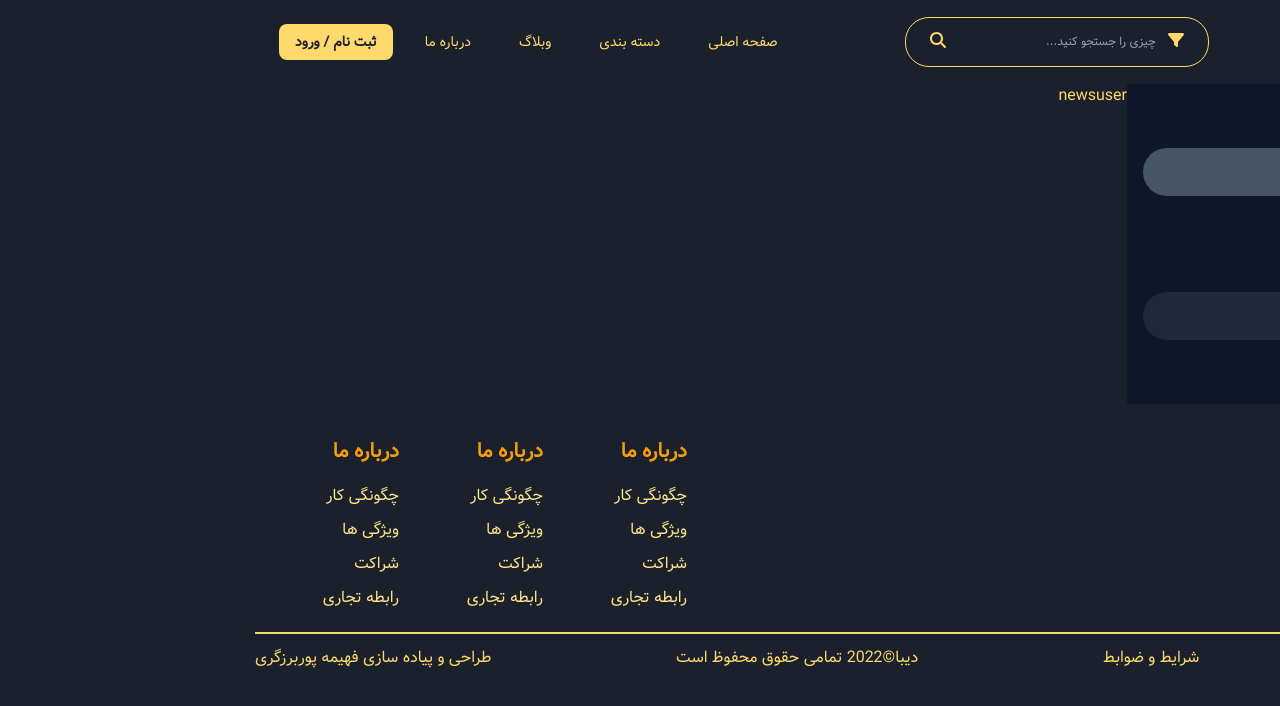
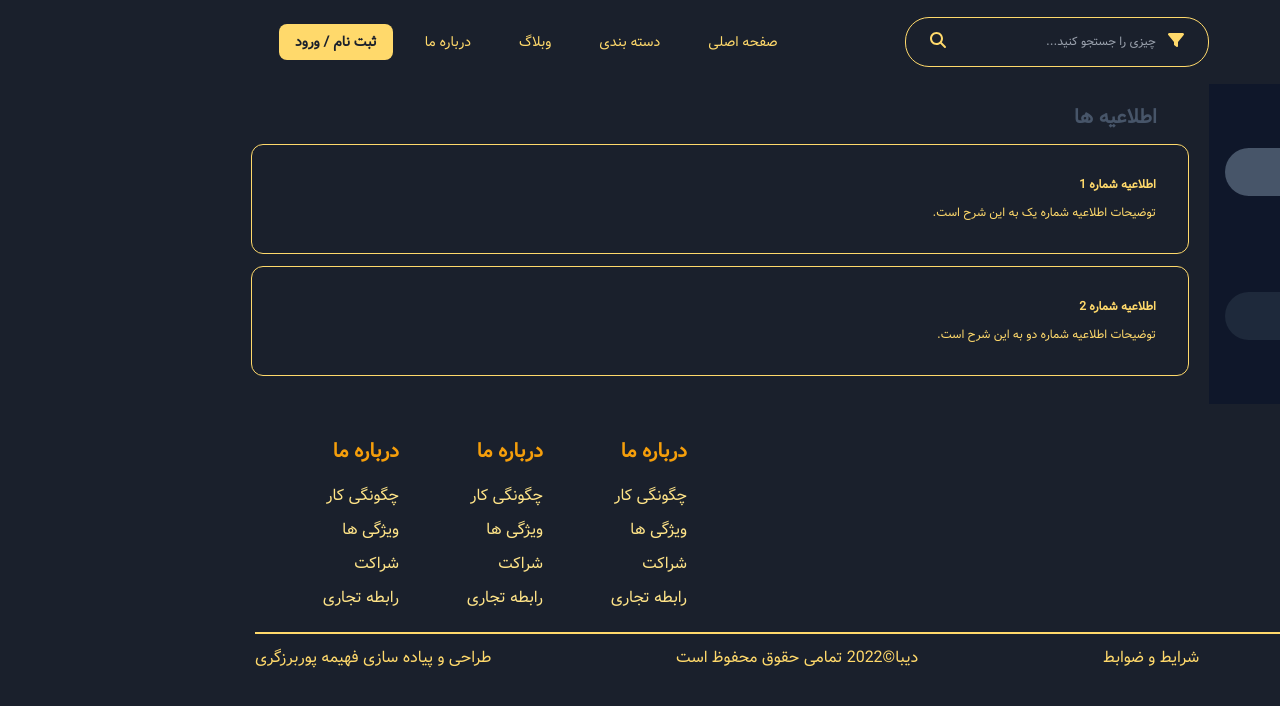
Before and after one commit to FahimePourbarzegary/DibaShop, a React (Vite) app: page /Dashboard/newsuser in a window 1280 px wide. Shown: the top 706 px of the page. Built offline with nearby package versions, Linux system fonts and the light colour scheme.

Commit message:
Style NewsPage

```diff
--- a/src/Pages/DashboardPage.tsx
+++ b/src/Pages/DashboardPage.tsx
@@ -11,6 +11,7 @@ import { NavLink, Route, Routes } from "react-router-dom";
 import Layout from "../Layout/Layout";
 import CartPage from "./CartPage";
 import FavoritePage from "./FavoritePage";
+import NewsPage from "./NewsPage";
 import UserInfoPage from "./UserInfoPage";
 function DashboardPage() {
   return (
@@ -82,7 +83,7 @@ function DashboardPage() {
         <Routes>
           <Route path="userInfo" element={<UserInfoPage />} />
           <Route path="favorites" element={<FavoritePage />} />
-          <Route path="newsuser" element={<div>newsuser</div>} />
+          <Route path="newsuser" element={<NewsPage/>} />
           <Route path="usercart" element={<CartPage />} />
         </Routes>
       </section>
--- /dev/null
+++ b/src/Pages/NewsPage.tsx
@@ -0,0 +1,29 @@
+function NewsPage() {
+  return (
+    <div className="w-full p-5">
+      <p className=" pr-8  md:pr-18 font-semibold text-slate-600 text-base md:text-xl">
+        اطلاعیه ها
+      </p>
+      {/*news section */}
+      <div className=" rounded-xl p-5 mt-3 border">
+        <div>
+          <p className="font-semibold text-xs  m-3">اطلاعیه شماره 1</p>
+          <p className="font-normal text-xs  m-3">
+            توضیحات اطلاعیه شماره یک به این شرح است.
+          </p>
+        </div>
+      </div>
+      {/*news section */}
+      <div className=" rounded-xl p-5 mt-3 border   ">
+        <div>
+          <p className="font-semibold text-xs  m-3">اطلاعیه شماره 2</p>
+          <p className="font-normal text-xs  m-3">
+            توضیحات اطلاعیه شماره دو به این شرح است.
+          </p>
+        </div>
+      </div>
+    </div>
+  );
+}
+
+export default NewsPage;
```
